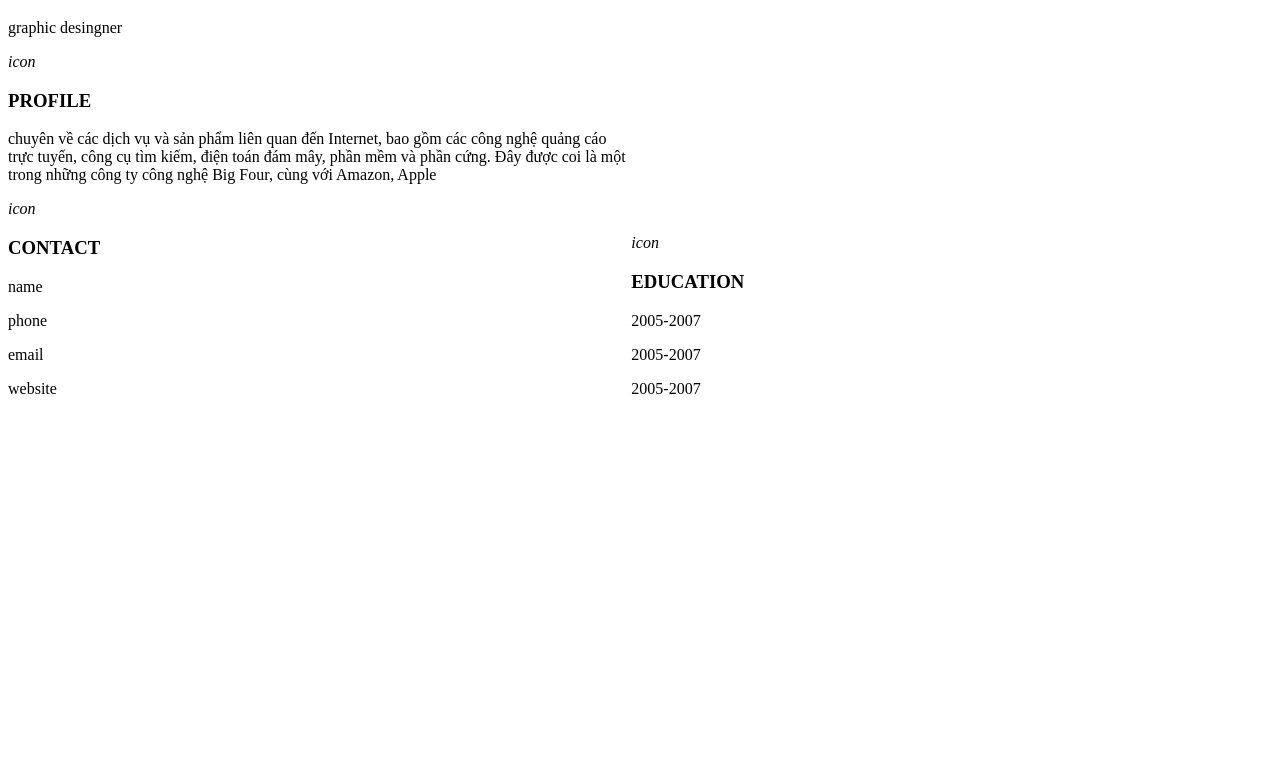
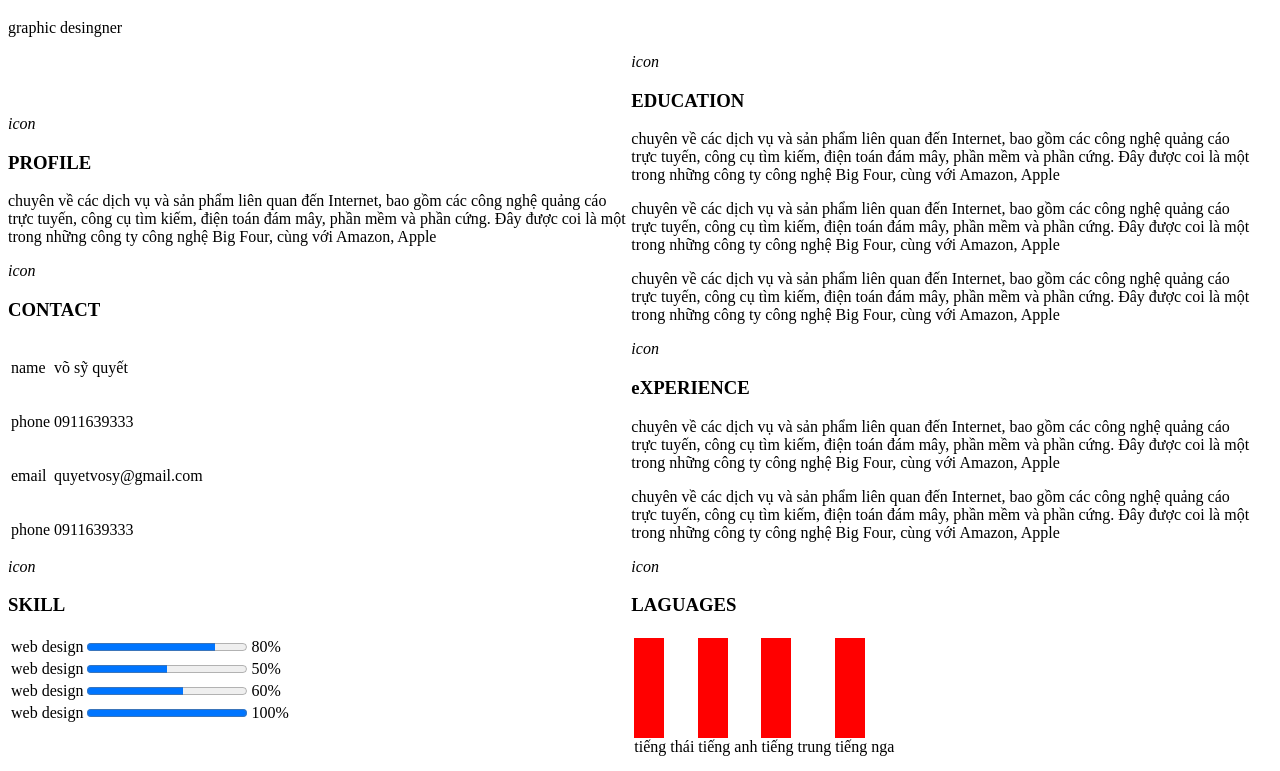
Before and after one commit to syquyet/DN_JS260723_MODULE_01, a plain HTML site: page BAI-TAP/lab-5.html in a window 1280 px wide. Shown: the part 692-1463 px from the top of the page. Before the commit the page ends 1114 px from the top, so only its background shows below. Drawn offline with Linux system fonts and the light colour scheme.

Commit message:
update01/08

```diff
--- a/BAI-TAP/lab-5.html
+++ b/BAI-TAP/lab-5.html
@@ -8,6 +8,10 @@
       .part {
         display: inline-block;
         width: 49%;
+      }
+      .colum {
+        width: 30px;
+        background-color: red;
       }
     </style>
   </head>
@@ -37,12 +41,56 @@
       <section>
         <i>icon</i>
         <h3>CONTACT</h3>
-        <div>
-          <p>name</p>
-          <p>phone</p>
-          <p>email</p>
-          <p>website</p>
-        </div>
+        <table>
+          <tr>
+            <td>
+              <p>name</p>
+            </td>
+            <td><p>võ sỹ quyết</p></td>
+          </tr>
+          <tr>
+            <td>
+              <p>phone</p>
+            </td>
+            <td><p>0911639333</p></td>
+          </tr>
+          <tr>
+            <td>
+              <p>email</p>
+            </td>
+            <td><p>quyetvosy@gmail.com</p></td>
+          </tr>
+          <tr>
+            <td>
+              <p>phone</p>
+            </td>
+            <td><p>0911639333</p></td>
+          </tr>
+        </table>
+      </section>
+      <section>
+        <i>icon</i>
+        <h3>SKILL</h3>
+        <table>
+          <tr>
+            <td>web design</td>
+            <td><progress max="100" value="80"></progress> <span>80%</span></td>
+          </tr>
+          <tr>
+            <td>web design</td>
+            <td><progress max="100" value="50"></progress> <span>50%</span></td>
+          </tr>
+          <tr>
+            <td>web design</td>
+            <td><progress max="100" value="60"></progress> <span>60%</span></td>
+          </tr>
+          <tr>
+            <td>web design</td>
+            <td>
+              <progress max="100" value="100"></progress> <span>100%</span>
+            </td>
+          </tr>
+        </table>
       </section>
     </div>
     <div class="part">
@@ -51,11 +99,73 @@
         <h3>EDUCATION</h3>
         <div>
           <div>
-            <p>2005-2007</p>
-            <p>2005-2007</p>
-            <p>2005-2007</p>
+            <p>
+              chuyên về các dịch vụ và sản phẩm liên quan đến Internet, bao gồm
+              các công nghệ quảng cáo trực tuyến, công cụ tìm kiếm, điện toán
+              đám mây, phần mềm và phần cứng. Đây được coi là một trong những
+              công ty công nghệ Big Four, cùng với Amazon, Apple
+            </p>
+            <p>
+              chuyên về các dịch vụ và sản phẩm liên quan đến Internet, bao gồm
+              các công nghệ quảng cáo trực tuyến, công cụ tìm kiếm, điện toán
+              đám mây, phần mềm và phần cứng. Đây được coi là một trong những
+              công ty công nghệ Big Four, cùng với Amazon, Apple
+            </p>
+            <p>
+              chuyên về các dịch vụ và sản phẩm liên quan đến Internet, bao gồm
+              các công nghệ quảng cáo trực tuyến, công cụ tìm kiếm, điện toán
+              đám mây, phần mềm và phần cứng. Đây được coi là một trong những
+              công ty công nghệ Big Four, cùng với Amazon, Apple
+            </p>
           </div>
         </div>
+      </section>
+      <section>
+        <i>icon</i>
+        <h3>eXPERIENCE</h3>
+        <div>
+          <div>
+            <p>
+              chuyên về các dịch vụ và sản phẩm liên quan đến Internet, bao gồm
+              các công nghệ quảng cáo trực tuyến, công cụ tìm kiếm, điện toán
+              đám mây, phần mềm và phần cứng. Đây được coi là một trong những
+              công ty công nghệ Big Four, cùng với Amazon, Apple
+            </p>
+            <p>
+              chuyên về các dịch vụ và sản phẩm liên quan đến Internet, bao gồm
+              các công nghệ quảng cáo trực tuyến, công cụ tìm kiếm, điện toán
+              đám mây, phần mềm và phần cứng. Đây được coi là một trong những
+              công ty công nghệ Big Four, cùng với Amazon, Apple
+            </p>
+          </div>
+        </div>
+      </section>
+      <section>
+        <i>icon</i>
+        <h3>LAGUAGES</h3>
+        <table>
+          <tr>
+            <td>
+              <div class="colum" style="height: 100px"></div>
+              tiếng thái
+            </td>
+            <td>
+              <div class="colum" style="height: 100px"></div>
+              tiếng anh
+            </td>
+            <td>
+              <div class="colum" style="height: 100px"></div>
+              tiếng trung
+            </td>
+            <td>
+              <div class="colum" style="height: 100px"></div>
+              tiếng nga
+            </td>
+          </tr>
+          <tr>
+            <td></td>
+          </tr>
+        </table>
       </section>
     </div>
   </body>
```
